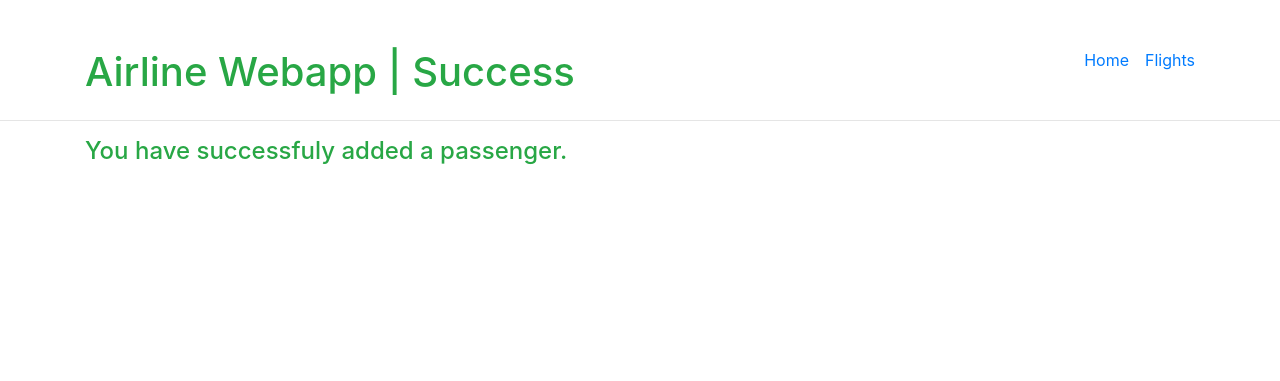
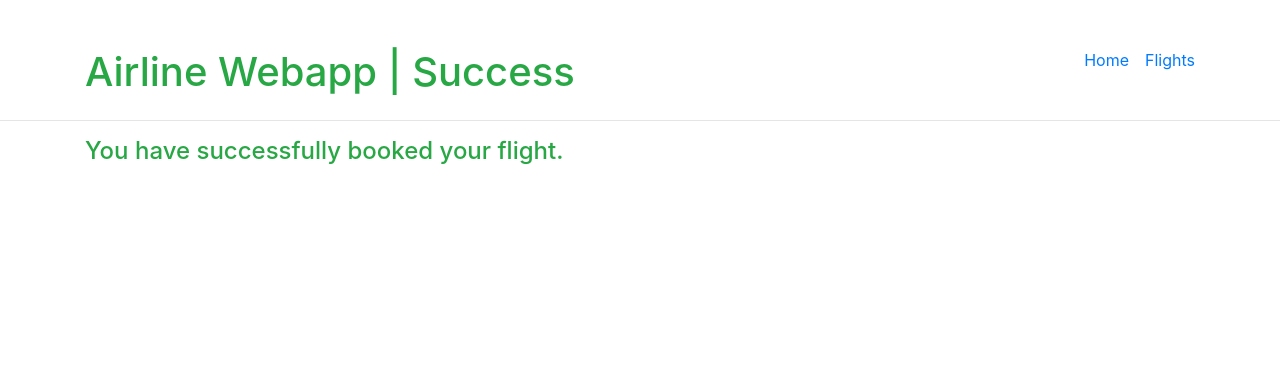
Before and after one commit to AhmedElaguab/airline-webapp, a Flask app: template templates/success.html in a window 1280 px wide. Shown: the top 381 px of the page. Run offline with Flask 2, Linux system fonts and the light colour scheme; the template is opened without the code that fills it, so the values that code supplies are empty; some libraries are stand-ins or nearby versions.

Commit message:
Make Flight model add passengers

```diff
--- a/app.py
+++ b/app.py
@@ -39,9 +39,7 @@ def book():
         return render_template("error.html", message="No such flight with that id.")
 
     # Add passenger
-    passenger = Passenger(name=name, flight_id=flight_id)
-    db.session.add(passenger)
-    db.session.commit()
+    flight.add_passenger(name=name)
 
     return render_template("success.html")
 
--- a/models.py
+++ b/models.py
@@ -9,6 +9,11 @@ class Flight(db.Model):
     origin = db.Column(db.String, nullable=False)
     destination = db.Column(db.String, nullable=False)
     duration = db.Column(db.Integer, nullable=False)
+
+    def add_passenger(self, name):
+        passenger = Passenger(name=name, flight_id=self.id)
+        db.session.add(passenger)
+        db.session.commit()
 
     @property
     def format(self):
--- a/templates/success.html
+++ b/templates/success.html
@@ -8,5 +8,5 @@
 
 <!-- Content block -->
 {% block content %}
-<h4 class="text-success">You have successfuly added a passenger.</h4>
+<h4 class="text-success">You have successfully booked your flight.</h4>
 {% endblock %}
```
